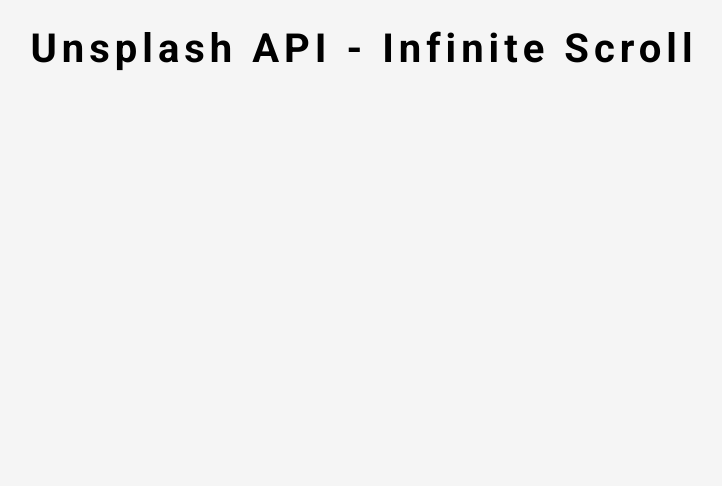
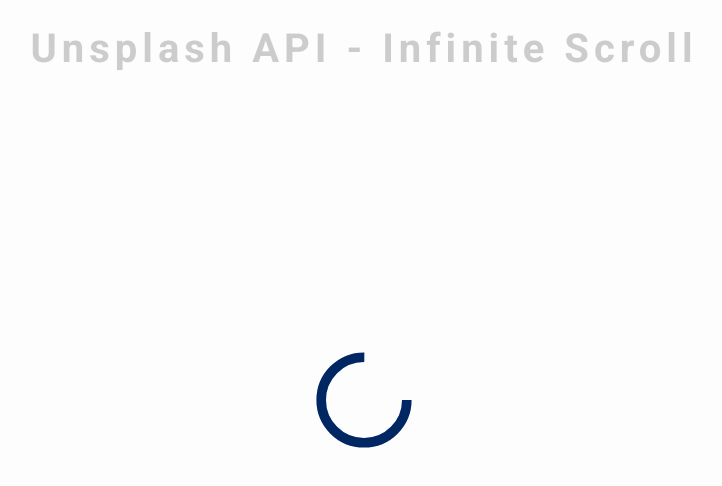
Before and after one commit to ItsJPerez/InfiniteScroller, a plain HTML site: page index.html in a window 1280 px wide. Shown: the whole page, without its empty margins (276-998 px from the left). Drawn offline with Linux system fonts and the light colour scheme.

Commit message:
Centering elements on page

```diff
--- a/index.html
+++ b/index.html
@@ -11,6 +11,11 @@
     <!-- Title -->
      <h1>Unsplash API - Infinite Scroll</h1>
 
+     <!-- Loader -->
+      <div class="loader" id="loader">
+        <img src="Loader.svg" alt="Loading">
+      </div>
+
     <!-- Script -->
      <script src="script.js"></script>
 </body>
--- a/styles.css
+++ b/styles.css
@@ -18,3 +18,20 @@
     font-size: 40px;
     letter-spacing: 5px;
 }
+
+/* Loader */
+.loader{
+    position: fixed;
+    top: 0;
+    bottom: 0;
+    left: 0;
+    right: 0;
+    background: rgba(255, 255, 255, 0.8);
+}
+
+.loader img{
+    position: fixed;
+    top: 50%;
+    left: 50%;
+    transform: translate(-50%, -50%);
+}
```
